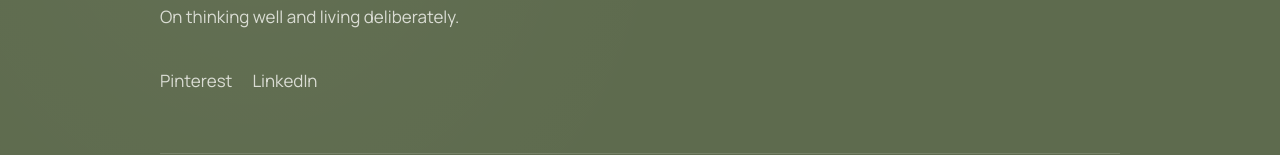
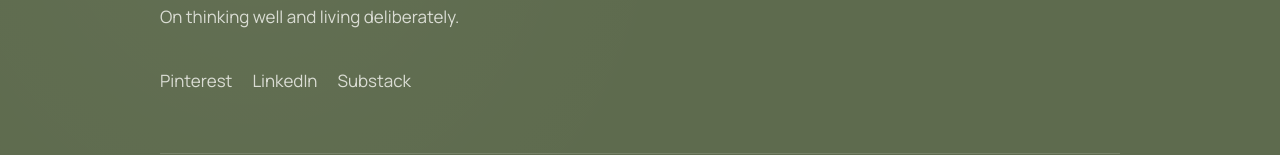
Before and after one commit to valenty-nka/unbound-blog, a Next.js app: page /about in a window 1280 px wide. Shown: the part 2547-2702 px from the top of the page. Built offline with nearby package versions, Linux system fonts and the light colour scheme.

Commit message:
Add substack link to footer

```diff
--- a/src/components/Footer.tsx
+++ b/src/components/Footer.tsx
@@ -31,6 +31,10 @@ export default function Footer() {
               <a href="https://www.linkedin.com/in/valentyna-nechyporenko/" className="hover:text-offwhite transition">
                 LinkedIn
               </a>
+              <a href="https://substack.com/@unboundbyv" className="hover:text-offwhite transition">
+                Substack
+              </a>
+
             </div>
           </div>
 
```
